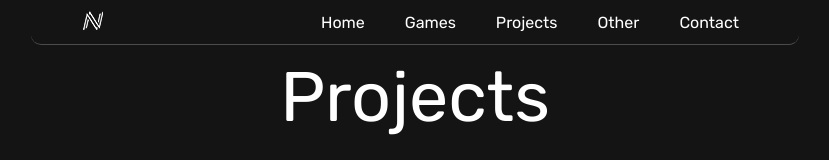
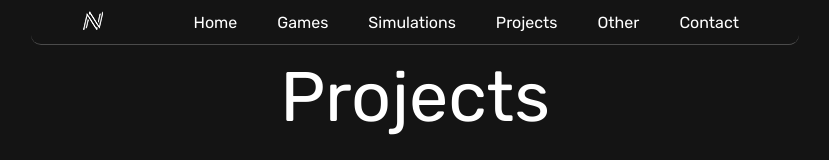
Before and after one commit to NouhiDev/projects, a plain HTML site: page index.html in a window 1280 px wide. Shown: the top 160 px of the page, without its empty margins (225-1054 px from the left). Drawn offline with nearby package versions, Linux system fonts and the light colour scheme.

Commit message:
Update index.html

```diff
--- a/index.html
+++ b/index.html
@@ -52,6 +52,9 @@
               <li>
                   <a href="https://nouhi.dev/games/">Games</a>
               </li>
+              <li>
+                <a href="https://nouhi.dev/simulations/">Simulations</a>
+            </li>
               <li>
                 <a href="https://nouhi.dev/projects/">Projects</a>
             </li>
```
